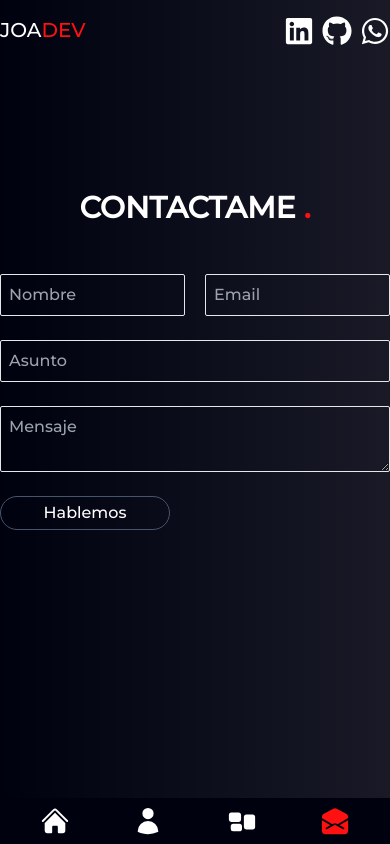
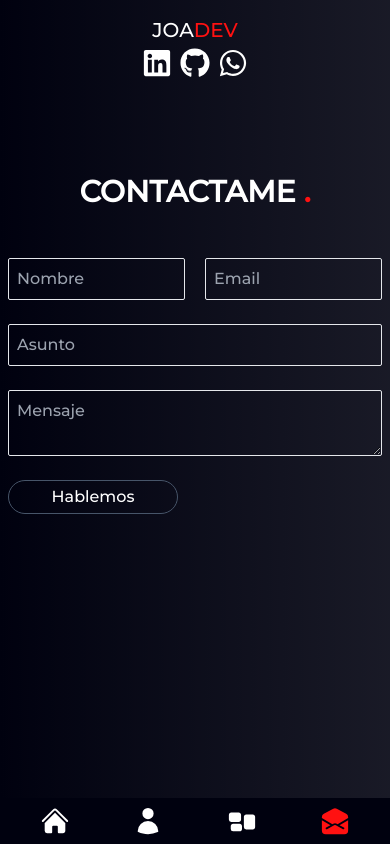
Before and after one commit to joacorojasmoschini/Portafolio, a Next.js app: page /contacto in a window 390 px wide. Built offline with nearby package versions, Linux system fonts and the light colour scheme.

Commit message:
style correction

```diff
--- a/src/app/contacto/page.tsx
+++ b/src/app/contacto/page.tsx
@@ -54,7 +54,7 @@ const Contact = () => {
       animate={{ x: "0%" }}
       transition={{ delay: 0.8, duration: 1 }}
     >
-      <div className="mx-auto py-32 text-center flex items-center justify-center h-full">
+      <div className="mx-auto py-20 md:py-32 text-center flex items-center justify-center h-full">
         <div className="flex flex-col w-full max-w-screen-md">
           <h2 className="text-3xl mb-12 font-bold">
             CONTACTAME <span className="text-light-red">.</span>
@@ -64,7 +64,7 @@ const Contact = () => {
             initial={{ opacity: 0 }}
             animate={{ opacity: 1 }}
             transition={{ delay: 2 }}
-            className="flex flex-col gap-6 w-full mx-auto"
+            className="flex flex-col gap-6 w-full px-2 mx-auto"
           >
             <div className="flex gap-x-5 w-full">
               <input
--- a/src/components/Header.tsx
+++ b/src/components/Header.tsx
@@ -5,7 +5,7 @@ import { FaLinkedin, FaGithub, FaWhatsapp } from "react-icons/fa6";
 const Header = () => {
   return (
     <header className="max-w-screen-sm lg:max-w-screen-md xl:max-w-screen-lg mx-auto py-4">
-      <div className="w-full flex justify-between text-xl">
+      <div className="w-full flex flex-col sm:flex-row justify-between items-center gap-y-1 sm:items-start text-xl">
         <div>
           <Link href="/">
             JOA<span className="text-light-red">DEV</span>
```
